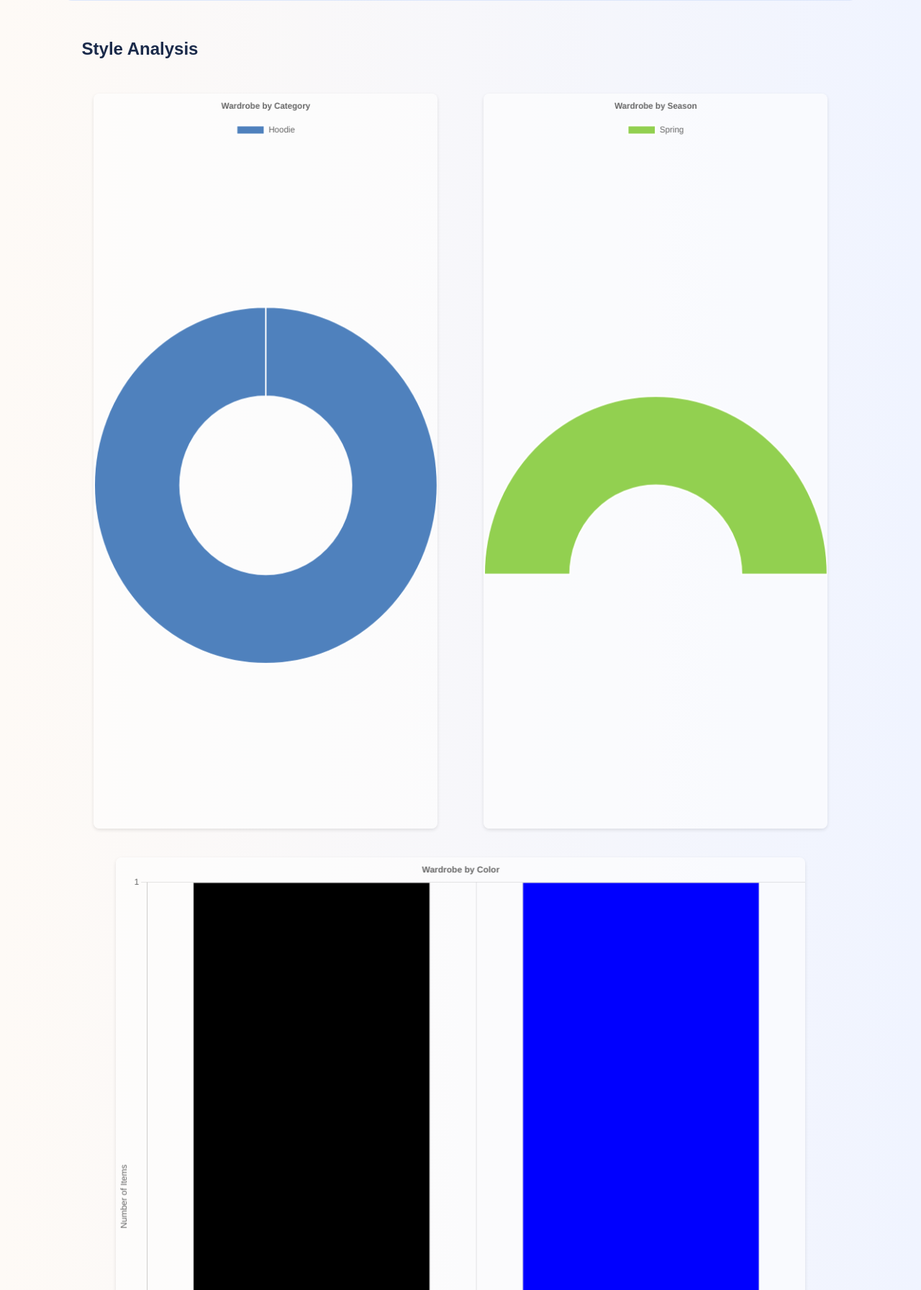
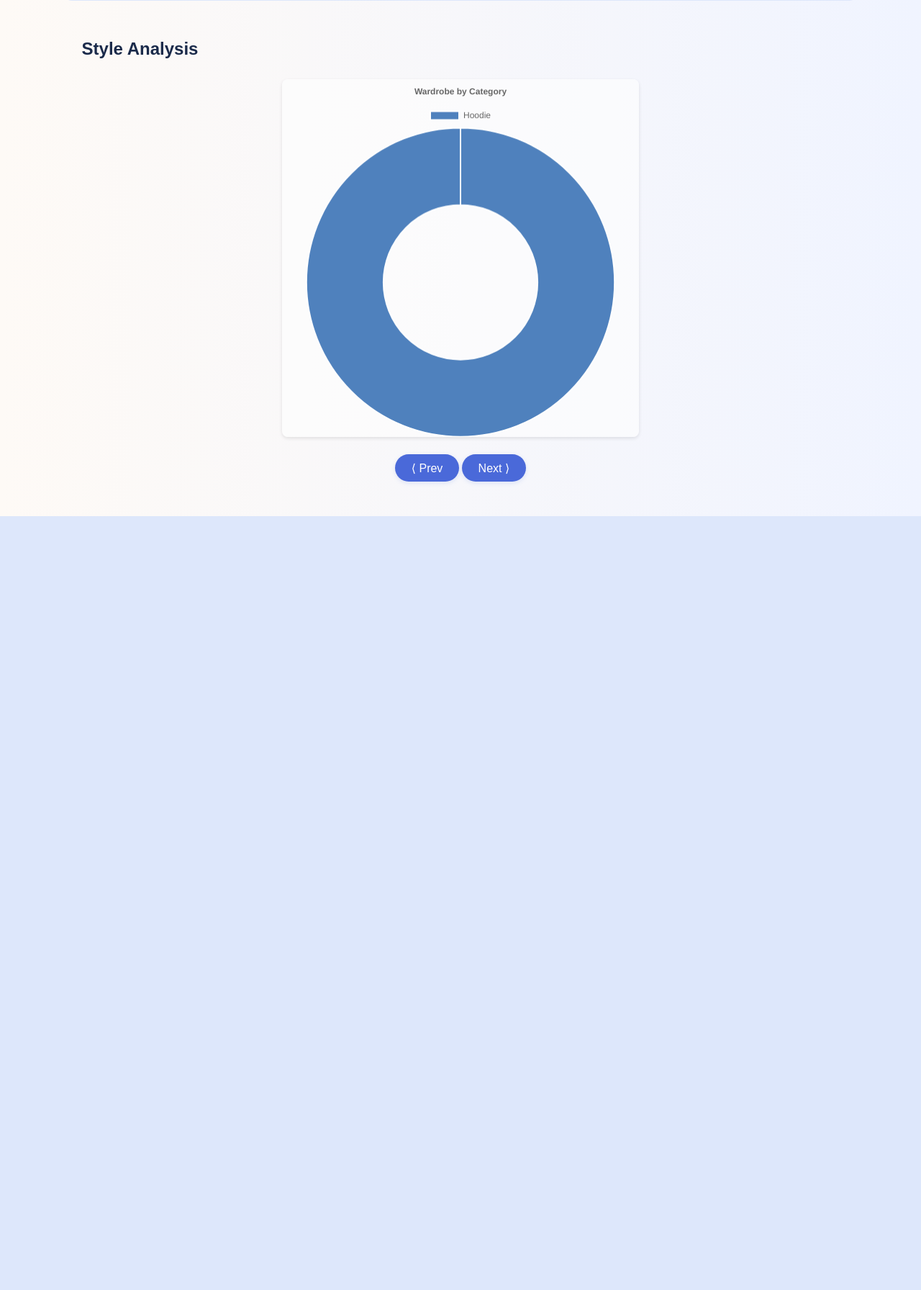
Before and after one commit to RalishaW/WebWardrobe, a Flask app: page /analysis in a window 1280 px wide. Shown: the part 811-2603 px from the top of the page at 72% size. After the commit the page ends 1528 px from the top, so only its background shows below. Run offline with Flask 3, Linux system fonts and the light colour scheme; a user stored in the database is signed in; data comes from the database, SQL or seed files in the repository; data that the repository does not hold is empty.

Commit message:
Make analysis a slideshow

```diff
--- a/app/templates/analysis.html
+++ b/app/templates/analysis.html
@@ -26,10 +26,21 @@
     </div>
 
     <h2 class="section-title">Style Analysis</h2>
-    <div class="graph-style-analysis">
-        <canvas id="category-chart" width="400" height="400"></canvas>
-        <canvas id="season-chart" width="400" height="400"></canvas>
-        <canvas id="color-chart" width="400" height="400"></canvas>
+    <div class="chart-slideshow-container">
+    <div class="chart-slide">
+        <canvas id="category-chart" width="600" height="450"></canvas>
+    </div>
+    <div class="chart-slide" style="display: none;">
+        <canvas id="season-chart" width="600" height="450"></canvas>
+    </div>
+    <div class="chart-slide" style="display: none;">
+        <canvas id="color-chart" style="max-width: 80%; max-height: 500;"></canvas>
+    </div>
+
+    <div style="text-align: center; margin-top: 1rem;">
+        <button onclick="prevSlide()">⟨ Prev</button>
+        <button onclick="nextSlide()">Next ⟩</button>
+    </div>
     </div>
 </section>
 {% endblock %}
```
